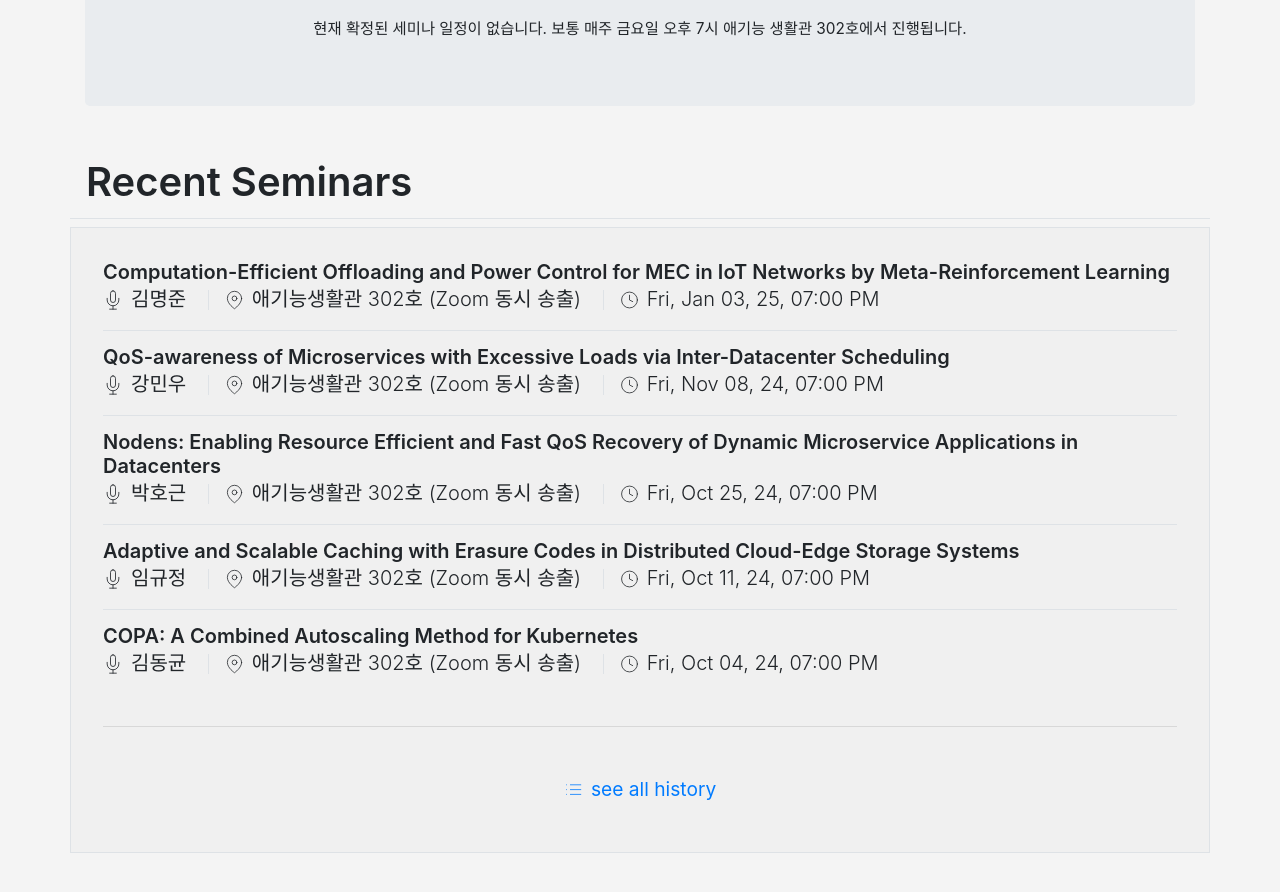
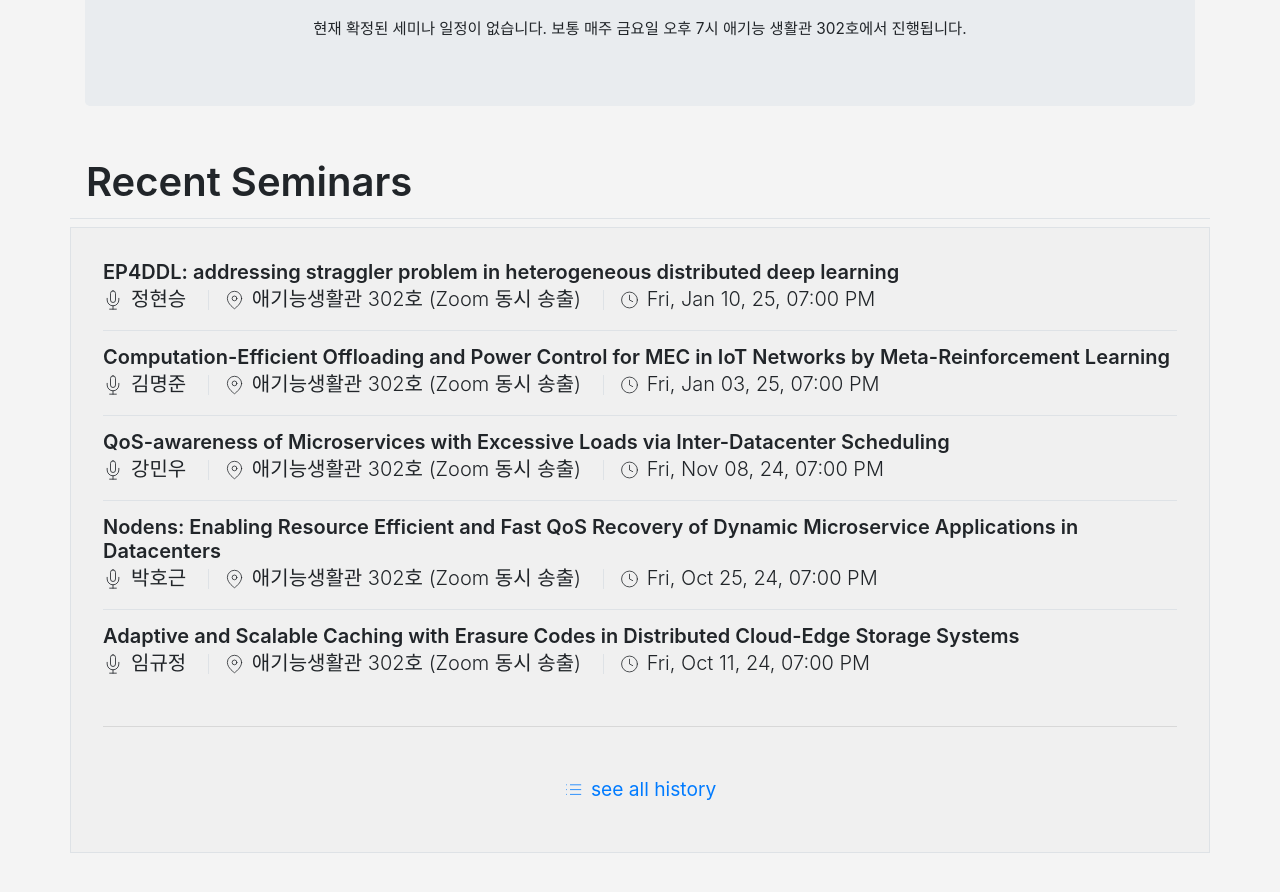
Before and after one commit to KU-Cloud/ku-cloud.github.io, a Jekyll site: the page built from seminar.html, in a window 1280 px wide and 900 px high, scrolled down 355 px. Shown: the top 892 px of the window. Built offline with Jekyll 4.4.1, drawn with Linux system fonts in a browser that asks for light colours.

Commit message:
seminar updated

```diff
--- a/_data/seminars.yaml
+++ b/_data/seminars.yaml
@@ -1067,3 +1067,7 @@
   speacker: 김명준
   date: 2025-01-03T19:00:00.000+0900
   location: 애기능생활관 302호 (Zoom 동시 송출)
+- title: 'EP4DDL: addressing straggler problem in heterogeneous distributed deep learning'
+  speacker: 정현승
+  date: 2025-01-10T19:00:00.000+0900
+  location: 애기능생활관 302호 (Zoom 동시 송출)
```
